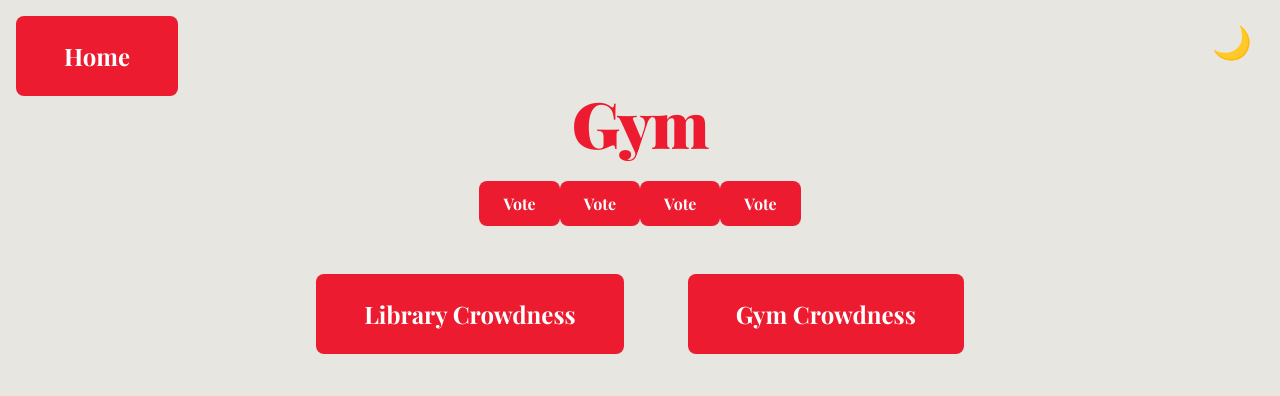
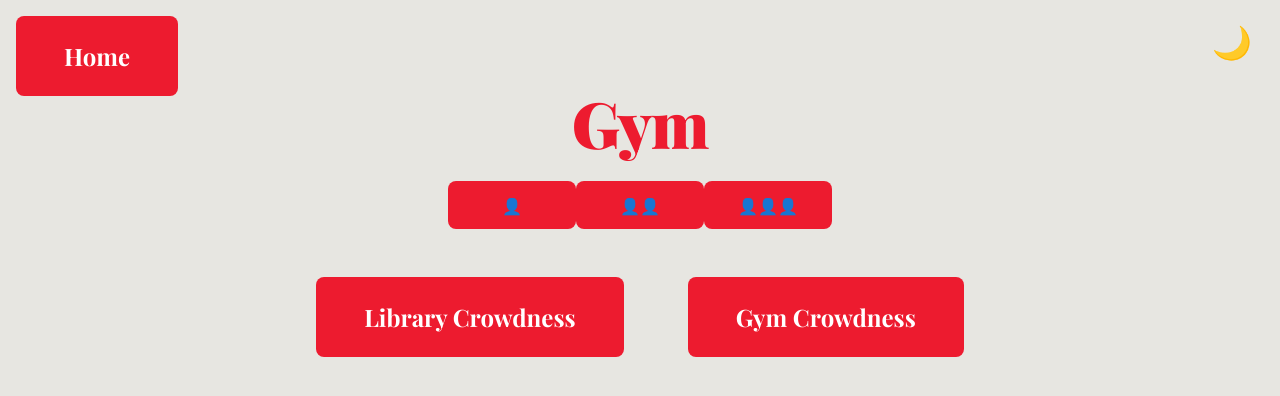
Before and after one commit to KyunSC/crowd-check, an Angular app: page /gym-page in a window 1280 px wide. Shown: the top 396 px of the page. Built offline with nearby package versions, Linux system fonts and the light colour scheme.

Commit message:
Added styling to the crowded buttons

```diff
--- a/src/app/components/vote-button/vote-button.css
+++ b/src/app/components/vote-button/vote-button.css
@@ -2,6 +2,8 @@
   font-family: 'Playfair Display', serif;
   font-size: 1rem;
   font-weight: 700;
+  width: 8rem;
+  height: 3rem;
   padding: 0.75rem 1.5rem;
   cursor: pointer;
   background-color: #ed1b2f;
--- a/src/app/components/vote-button/vote-button.html
+++ b/src/app/components/vote-button/vote-button.html
@@ -1 +1 @@
-<button class="vote-btn">Vote</button>
+<button class="vote-btn">{{ label }}</button>
--- a/src/app/components/vote-button/vote-button.ts
+++ b/src/app/components/vote-button/vote-button.ts
@@ -1,4 +1,4 @@
-import { Component } from '@angular/core';
+import { Component, Input } from '@angular/core';
 
 @Component({
   selector: 'app-vote-button',
@@ -7,5 +7,5 @@ import { Component } from '@angular/core';
   styleUrl: './vote-button.css',
 })
 export class VoteButton {
-
+  @Input() label: string = 'Vote';
 }
--- a/src/app/pages/gym-page/gym-page.html
+++ b/src/app/pages/gym-page/gym-page.html
@@ -1,8 +1,7 @@
 <h1>Gym</h1>
 <section class="vote-container">
-  <app-vote-button></app-vote-button>
-  <app-vote-button></app-vote-button>
-  <app-vote-button></app-vote-button>
-  <app-vote-button></app-vote-button>
+  <app-vote-button label="👤"></app-vote-button>
+  <app-vote-button label="👤👤"></app-vote-button>
+  <app-vote-button label="👤👤👤"></app-vote-button>
 </section>
 <app-home-button></app-home-button>
--- a/src/app/pages/library-page/library-page.html
+++ b/src/app/pages/library-page/library-page.html
@@ -1,8 +1,7 @@
 <h1>Library</h1>
 <section class="vote-container">
-  <app-vote-button></app-vote-button>
-  <app-vote-button></app-vote-button>
-  <app-vote-button></app-vote-button>
-  <app-vote-button></app-vote-button>
+  <app-vote-button label="👤"></app-vote-button>
+  <app-vote-button label="👤👤"></app-vote-button>
+  <app-vote-button label="👤👤👤"></app-vote-button>
 </section>
 <app-home-button></app-home-button>
```
